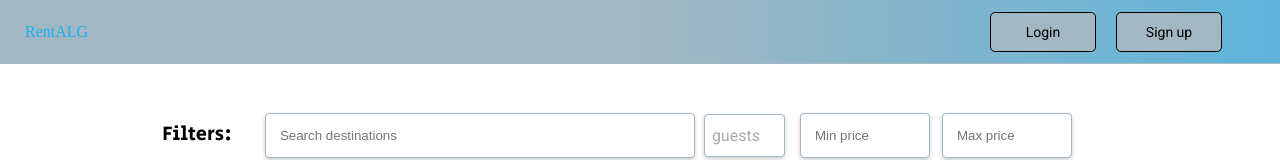
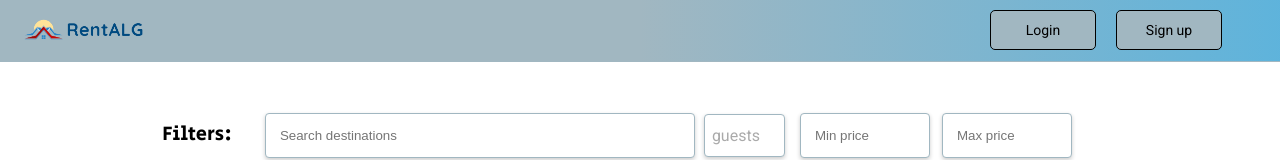
Before and after one commit to AymenBenyoub/RentALG, a React (Vite) app in the folder client/: page / in a window 1280 px wide. Shown: the top 160 px of the page. Built offline with nearby package versions, Linux system fonts and the light colour scheme; no server answers; a web font is replaced by a local one.

Commit message:
added logo

```diff
--- a/client/src/Components/Header.jsx
+++ b/client/src/Components/Header.jsx
@@ -3,7 +3,7 @@ import UserDropDown from "./UserDropDown";
 import { SecondaryButton } from "./Buttons";
 import { UserContext } from "../context/UserContext";
 import { useContext } from "react";
-
+import logo from "../assets/logo-transparent-png.png";
 export default function Header() {
   const { user, logout } = useContext(UserContext);
 
@@ -11,9 +11,17 @@ export default function Header() {
     <nav>
       {user ? (
         <>
-          <Link to="/" className="link-decoration">
+          <Link to="/" className="link-decoration" style={{ width: "10%" }}>
             <div className="logo">
-              <p>RentALG</p>
+              <img
+                src={logo}
+                alt="RentALG"
+                style={{
+                  width: "100%",
+                  height: "50%",
+                  padding: "16px 0 0 20px ",
+                }}
+              />
             </div>
           </Link>
           <div className="right-side-nav2">
@@ -32,19 +40,30 @@ export default function Header() {
         </>
       ) : (
         <>
-          <Link to="/" className="link-decoration">
+          <Link to="/" className="link-decoration" style={{ width: "10%" }}>
             <div className="logo">
-              <p>RentALG</p>
+              <img
+                src={logo}
+                alt="RentALG"
+                style={{
+                  width: "100%",
+                  height: "50%",
+                  padding: "15px 0 0 20px ",
+                }}
+              />
             </div>
           </Link>
           <div className="right-side-nav">
             <Link to="/login">
-              <SecondaryButton text="Login" style={{ border: "0.5px solid" }} />
+              <SecondaryButton
+                text="Login"
+                style={{ border: "0.5px solid", marginTop: "10px " }}
+              />
             </Link>
             <Link to="/signup">
               <SecondaryButton
                 text="Sign up"
-                style={{ border: "0.5px solid" }}
+                style={{ border: "0.5px solid", marginTop: "10px  " }}
               />
             </Link>
           </div>
--- a/client/src/Components/ReviewsList.jsx
+++ b/client/src/Components/ReviewsList.jsx
@@ -87,20 +87,23 @@ const ReviewsList = ({ reviews }) => {
       <div className="review-grid">
         {reviews.map((review, index) => (
           <div key={index} className="review-container">
-            <div className="review-header">
-              <div className="profile-picture">
-                <Avatar size={35} />
-              </div>
-              <Link to="" className="link-decoration">
-                {reviewers[index] && (
+            {reviewers[index] && (
+              <div className="review-header">
+                <div className="profile-picture">
+                  <Avatar size={35} image={reviewers[index].profile_picture} />
+                </div>
+                <Link
+                  to={"/profile/" + reviewers[index].id}
+                  className="link-decoration"
+                >
                   <div>
                     {reviewers[index].first_name +
                       " " +
                       reviewers[index].last_name}
                   </div>
-                )}
-              </Link>
-            </div>
+                </Link>
+              </div>
+            )}
             <div className="star-rating">
               {Array.from({ length: review.rating }).map((_, index) => (
                 <FaStar key={index} color="#ffd700" />
--- a/client/src/styles/index.css
+++ b/client/src/styles/index.css
@@ -80,7 +80,9 @@ nav {
     var(--secondary-color) 50%
   );
 }
-
+.logo {
+  /* width :  */
+}
 .right-side-nav {
   display: flex;
   justify-content: flex-start;
```
Also changed, not shown: client/src/assets/logo-png.png (added), client/src/assets/logo-transparent-png.png (added), 11 other files (tests, documents, lock files or other folders).
